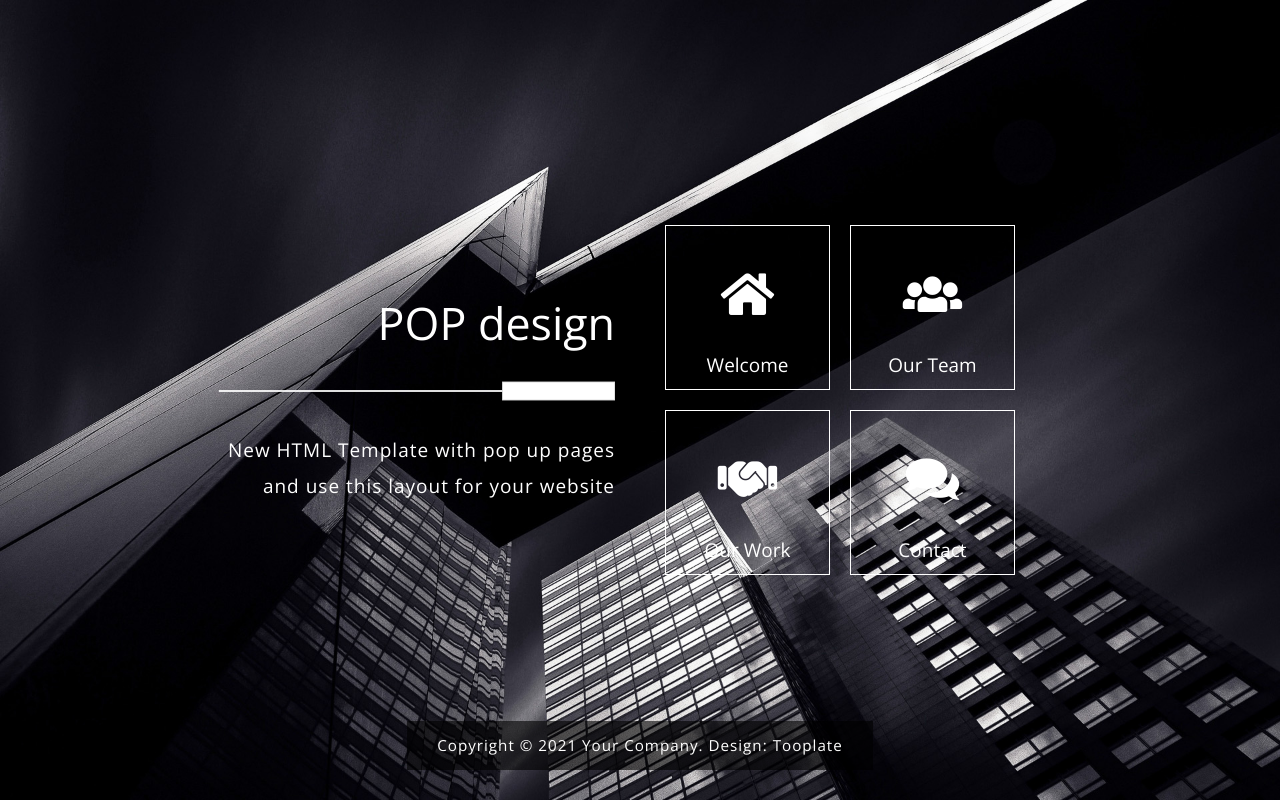
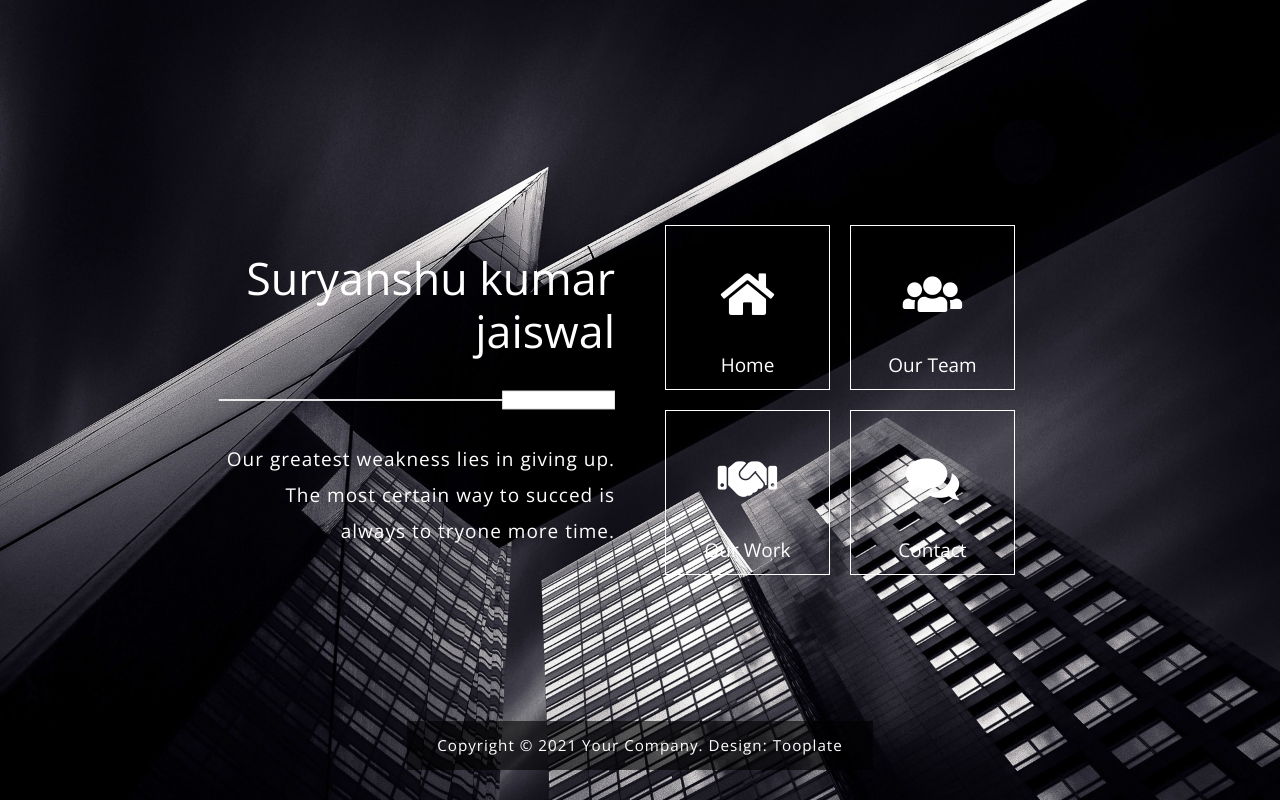
Before and after one commit to skjaiswal20/my_page.github.io, a plain HTML site: page index.html in a window 1280 px wide. Drawn offline with nearby package versions, Linux system fonts and the light colour scheme.

Commit message:
Update index.html

```diff
--- a/index.html
+++ b/index.html
@@ -32,9 +32,9 @@ https://www.tooplate.com/view/2097-pop
                 <div class="row">
                     <div class="col-sm-12 col-md-6 col-lg-6 col-md-col-xl-6 mb-md-0 mb-sm-4 mb-4 tm-site-header-col">
                         <div class="tm-site-header">
-                            <h1 class="mb-4">POP design</h1>
+                            <h1 class="mb-4">Suryanshu kumar jaiswal</h1>
                             <img src="img/underline.png" class="img-fluid mb-4">
-                            <p>New HTML Template with pop up pages and use this layout for your website</p>
+                            <p>Our greatest weakness lies in giving up. The most certain way to succed is always to tryone more time.</p>
                         </div>
                     </div>
                     <div class="col-sm-12 col-md-6 col-lg-6 col-xl-6">
@@ -44,13 +44,13 @@ https://www.tooplate.com/view/2097-pop
                                     <div class="product">
                                         <div class="tm-nav-link">
                                             <i class="fas fa-home fa-3x tm-nav-icon"></i>
-                                            <span class="tm-nav-text">Welcome</span>
+                                            <span class="tm-nav-text">Home</span>
                                             <div class="product__bg"></div>
                                         </div>
                                         <div class="product__description">
                                             <div class="row mb-3">
                                                 <div class="col-12">
-                                                    <h2 class="tm-page-title">Welcome to Pop Design</h2>
+                                                    <h2 class="tm-page-title">Welcome to My home-page </h2>
                                                 </div>
                                             </div>
                                             <div class="row">
```
